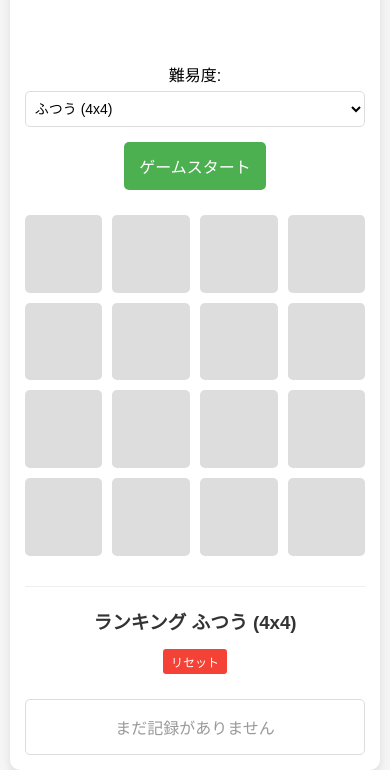
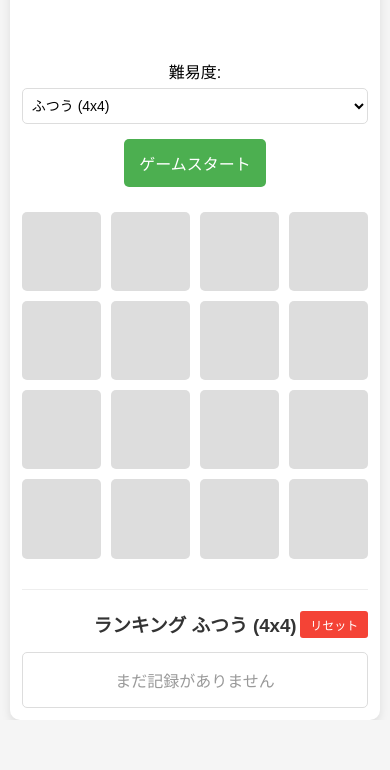
Before and after one commit to ryoto-aoki/light-tap, a plain HTML site: page index.html in a window 390 px wide. Shown: the part 125-895 px from the top of the page. After the commit the page ends 845 px from the top, so only its background shows below. Drawn offline with Linux system fonts and the light colour scheme.

Commit message:
Update style.css

```diff
--- a/style.css
+++ b/style.css
@@ -122,6 +122,8 @@ button:hover {
     margin-top: 20px;
     margin-bottom: 20px;
     width: 100%;
+    max-width: 100%; /* 幅制限を追加 */
+    overflow: hidden; /* はみ出しを防止 */
 }
 
 .cell {
@@ -139,7 +141,82 @@ button:hover {
 /* 難易度によって変わるセルサイズに対応 */
 @media (max-width: 400px) {
     .cell {
-        min-height: 50px;
+        min-height: 40px; /* セルの最小高さを小さくする */
+        min-width: 40px; /* セルの最小幅も設定 */
+    }
+
+    /* 6x6グリッド用の特別調整 */
+    .grid-container[style*="repeat(6, 1fr)"] {
+        grid-gap: 5px; /* 超むずかしいモードではギャップを小さくする */
+    }
+
+    .info {
+        flex-direction: column;
+        align-items: center;
+        gap: 5px;
+    }
+
+    h1 {
+        font-size: 24px;
+    }
+
+    .game-container {
+        padding: 12px; /* パディングを少し小さく */
+    }
+
+    .countdown-number {
+        font-size: 80px;
+    }
+
+    #game-over {
+        padding: 20px;
+    }
+
+    .game-over-buttons {
+        flex-direction: column;
+    }
+
+    button {
+        padding: 12px 15px;
+        font-size: 16px;
+        margin: 5px 0;
+    }
+
+    /* 難易度選択のスタイル調整（スマホ） */
+    .difficulty-selector {
+        margin: 10px 0;
+    }
+
+    .difficulty-selector label {
+        display: block;
+        margin-bottom: 5px;
+    }
+
+    select {
+        width: 100%;
+        font-size: 14px;
+        padding: 8px 5px;
+    }
+
+    /* ランキングヘッダーのスタイル調整（スマホ） */
+    .ranking-header {
+        flex-direction: column;
+        margin-bottom: 20px;
+        text-align: center;
+    }
+
+    .ranking-header h3 {
+        margin-bottom: 10px;
+        width: 100%;
+    }
+
+    .reset-button {
+        position: static;
+        margin-top: 8px;
+        font-size: 10px;
+        padding: 3px 6px;
+        width: auto;
+        display: inline-block;
     }
 }
 
@@ -292,78 +369,6 @@ button:hover {
     margin-bottom: 20px;
 }
 
-/* スマホ表示の際のレスポンシブ対応 */
-@media (max-width: 400px) {
-    .cell {
-        min-height: 50px;
-    }
-
-    .info {
-        flex-direction: column;
-        align-items: center;
-        gap: 5px;
-    }
-
-    h1 {
-        font-size: 24px;
-    }
-
-    .game-container {
-        padding: 15px;
-    }
-
-    .countdown-number {
-        font-size: 80px;
-    }
-
-    #game-over {
-        padding: 20px;
-    }
-
-    .game-over-buttons {
-        flex-direction: column;
-    }
-
-    button {
-        padding: 12px 15px;
-        font-size: 16px;
-        margin: 5px 0;
-    }
-
-    /* 難易度選択のスタイル調整（スマホ） */
-    .difficulty-selector {
-        margin: 10px 0;
-    }
-
-    .difficulty-selector label {
-        display: block;
-        margin-bottom: 5px;
-    }
-
-    select {
-        width: 100%;
-        font-size: 14px;
-        padding: 8px 5px;
-    }
-
-    /* ランキングヘッダーのスタイル調整（スマホ） */
-    .ranking-header {
-        flex-direction: column;
-        margin-bottom: 20px;
-    }
-
-    .ranking-header h3 {
-        margin-bottom: 10px;
-    }
-
-    .reset-button {
-        position: static;
-        margin-top: 5px;
-        font-size: 12px;
-        padding: 4px 8px;
-    }
-}
-
 /* ミスタップ時のフラッシュエフェクト */
 .miss-flash {
     position: fixed;
```
